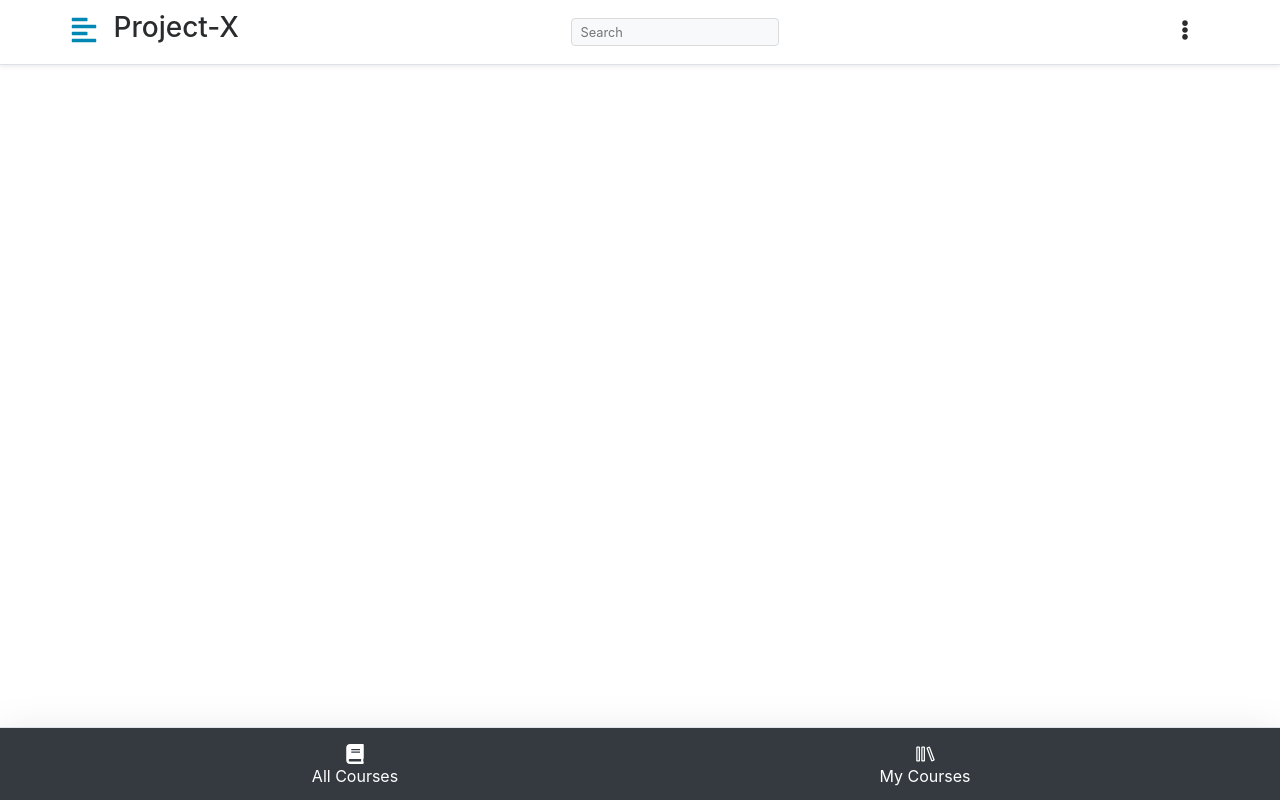
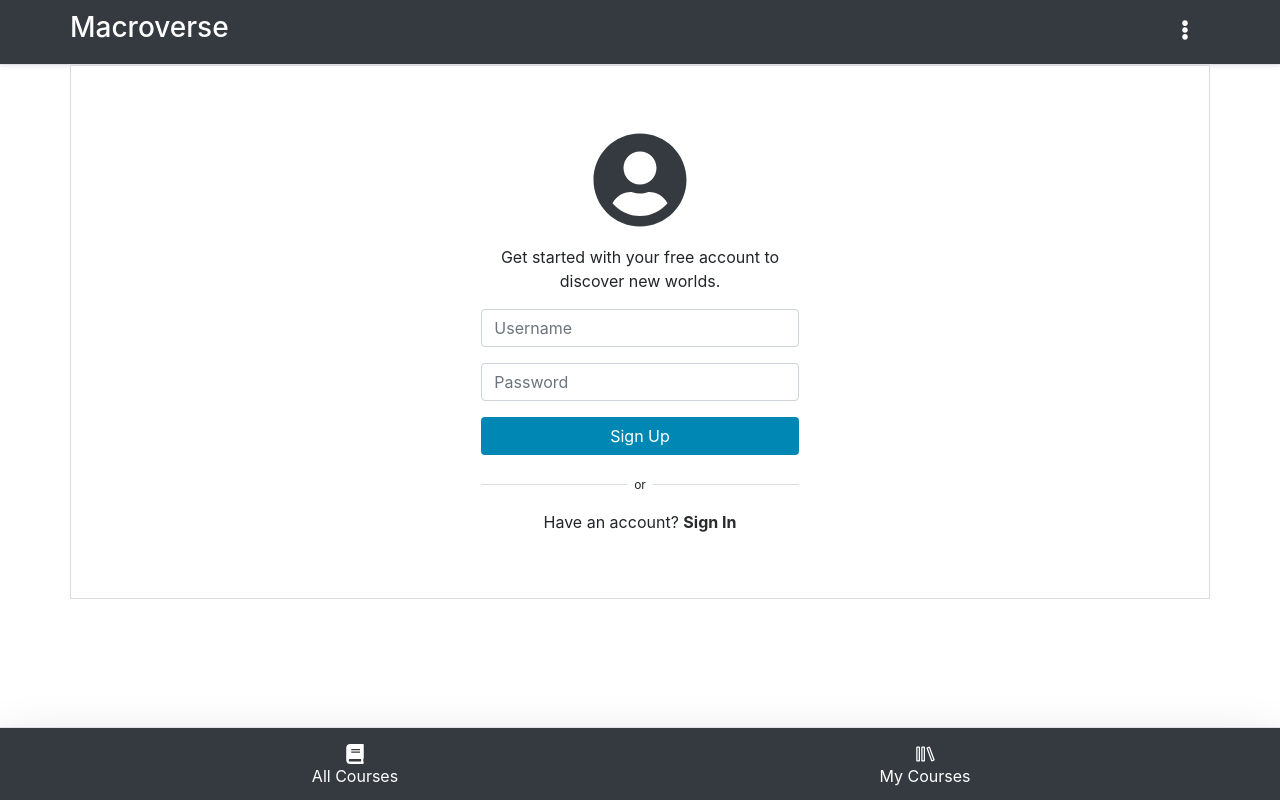
Before and after one commit to SafaErden/Appointments, a React (Create React App) app: page /signup in a window 1280 px wide. Built offline with nearby package versions, Linux system fonts and the light colour scheme.

Commit message:
create auth pages

```diff
--- a/src/App.js
+++ b/src/App.js
@@ -1,4 +1,4 @@
-import { BrowserRouter, Route, Switch } from 'react-router-dom';
+import { BrowserRouter, Route, Switch, Redirect  } from 'react-router-dom';
 import Courses from './containers/course/Courses';
 import CourseDetail from './containers/course/CourseDetail';
 import UserCourses from './containers/course/UserCourses';
@@ -8,21 +8,30 @@ import Header from './containers/header';
 import Footer from './containers/footer';
 import NoMatch from './components/noMatch';
 
+import { getCurrentUser } from './actions/authActions';
+
 const App = () => {
+    const user = getCurrentUser();
+    /*
+    if (!user) return (
+      <BrowserRouter>
+        <Redirect to="/signin" />
+      </BrowserRouter>
+    );
+    */
     return (
         <BrowserRouter>
-        <div className="container-fluid bg-white p-0 m-0  border-bottom shadow-sm">
+        <div className="container-fluid bg-dark p-0 m-0  border-bottom shadow-sm">
           <Header />
         </div>
         <div className="container p-0">
-          <Switch>{/*
+          <Switch>
               <Route path="/" exact component={Courses} />
-              <Route path="/courses"  component={Courses} />
-              <Route path="/detail/:id"  component={CourseDetail} />
+              <Route path="/courses/:id"  component={CourseDetail} />
               <Route path="/myCourses"  component={UserCourses} />
               <Route path="/signin"  component={SignIn} />
               <Route path="/signup"  component={SignUp} />
-          <Route component={NoMatch}/>*/}
+              <Route component={NoMatch}/>
           </Switch>
         </div>
 
--- a/src/containers/auth/SignIn.js
+++ b/src/containers/auth/SignIn.js
@@ -0,0 +1,78 @@
+import {useState} from 'react';
+import { useDispatch } from 'react-redux';
+import PropTypes from 'prop-types';
+import { login } from '../../actions/authActions';
+import Loader from '../../components/Loader';
+import Error from '../../components/Error';
+import {Formik, Form} from 'formik';
+import  FormikField from "../../components/FormikField";
+import {formValidationSchema} from "../../validations/formValidations";
+import {FaUnlockAlt} from "react-icons/fa";
+import {useTranslation} from "react-i18next";
+import { NavLink } from 'react-router-dom';
+
+const SignIn = props => {
+  const dispatch = useDispatch();
+  const [error, setError] = useState('');
+  const [loading, setLoading] = useState(false);
+  const {t, i18n} = useTranslation();
+
+  const handleSubmit = (values) =>{
+    setError('');
+    setLoading(true);
+    dispatch(login(values.username, values.password))
+    .then(res => {
+      if (res.error) {
+        setLoading(false);
+        setError(res.error);
+      } else {
+      }
+    })
+    .then(() => setLoading(false));
+  }
+  return (
+    <div className="row m-0 p-5 justify-content-around align-items-center theBorder bg-white">
+        <Formik onSubmit = {handleSubmit} initialValues={{email: "", username: "", password: "", passwordConfirmation: ""}} validationSchema={formValidationSchema}>
+            {({handleChange, errors, touched}) => (
+              <Form className="col-12 col-sm-9 col-md-6 col-lg-4">
+                <div className="text-center mb-3">
+                  {loading &&
+                      (<Loader loading />)
+                  }
+                  {error &&
+                      (<Error error={error} />)
+                  }
+                  <div className="display-1 text-dark pb-3">
+                    <FaUnlockAlt />
+                  </div>
+                </div>
+                <FormikField name="username" style="mt-3" type="text" placeholder="Username"  handleChange={handleChange} errors = {errors} touched={touched} />
+                <FormikField name="password" style="mt-3" type="password" placeholder="Password" handleChange={handleChange} errors= {errors}  touched={touched}/>
+
+                <div className="form-group">
+                  <button type="submit" className="btn btn-first btn-block mt-3">
+                    {t('auth.signin')}
+                  </button>
+                </div>
+                <p className="divider-text">
+                    <span className="bg-white">{t('auth.or')}</span>
+                </p>
+                <p className="text-center">
+                    Don't you have an account?{" "}
+                    <NavLink  to={`/signin`} className="font-weight-bold">{t('auth.signup')}</NavLink>{" "}
+                </p>
+              </Form>
+            )
+            }
+        </Formik>
+    </div>
+  );
+}
+SignIn.propTypes = {
+  history: PropTypes.string,
+};
+
+SignIn.defaultProps = {
+  history: '/',
+};
+export default SignIn;
--- a/src/containers/auth/SignUp.js
+++ b/src/containers/auth/SignUp.js
@@ -0,0 +1,78 @@
+import {useState} from 'react';
+import { useDispatch } from 'react-redux';
+import PropTypes from 'prop-types';
+import { register } from '../../actions/authActions';
+import Loader from '../../components/Loader';
+import Error from '../../components/Error';
+import {Formik, Form} from 'formik';
+import  FormikField from "../../components/FormikField";
+import {formValidationSchema} from "../../validations/formValidations";
+import {FaUserCircle} from "react-icons/fa";
+import {useTranslation} from "react-i18next";
+import { NavLink } from 'react-router-dom';
+
+const SignUp = props => {
+  const dispatch = useDispatch();
+  const [error, setError] = useState('');
+  const [loading, setLoading] = useState(false);
+  const {t, i18n} = useTranslation();
+  const handleSubmit = (values) =>{
+    setError('');
+    setLoading(true);
+    dispatch(register(values.username, values.email, values.password))
+    .then(res => {
+      if (res.error) {
+        setLoading(false);
+        setError(res.error);
+      } else {
+      }
+    })
+    .then(() => setLoading(false));
+  }
+  return (
+    <div className="row m-0 p-5 justify-content-around align-items-center theBorder bg-white">
+        <Formik onSubmit = {handleSubmit} initialValues={{email: "", username: "", password: "", passwordConfirmation: ""}} validationSchema={formValidationSchema}>
+            {({handleChange, errors, touched}) => (
+              <Form className="col-12 col-sm-9 col-md-6 col-lg-4">
+                <div className="text-center mb-3">
+                  {loading &&
+                      (<Loader loading />)
+                  }
+                  {error &&
+                      (<Error error={error} />)
+                  }
+                  <div className="display-1 text-dark pb-3">
+                    <FaUserCircle />
+                  </div>
+                  {t('auth.getStarted')}
+                </div>
+                <FormikField name="username" style="mt-3" type="text" placeholder="Username"  handleChange={handleChange} errors = {errors} touched={touched} />
+                <FormikField name="password" style="mt-3" type="password" placeholder="Password" handleChange={handleChange} errors= {errors}  touched={touched}/>
+
+                <div className="form-group">
+                  <button type="submit" className="btn btn-first btn-block mt-3">
+                  {t('auth.signup')}
+                  </button>
+                </div>
+                <p className="divider-text">
+                  <span className="bg-white">{t('auth.or')}</span>
+                </p>
+                <p className="text-center">
+                {t('auth.have?')}{" "}
+                  <NavLink  to={`/signIn`} className="font-weight-bold">{t('auth.signin')}</NavLink>
+                </p>
+              </Form>
+            )
+            }
+        </Formik>
+    </div>
+  );
+}
+SignUp.propTypes = {
+  history: PropTypes.string,
+};
+
+SignUp.defaultProps = {
+  history: '/',
+};
+export default SignUp;
--- a/src/containers/header/index.js
+++ b/src/containers/header/index.js
@@ -1,51 +1,28 @@
-import { NavLink, useHistory } from 'react-router-dom';
-import { FaAlignLeft, FaEllipsisV } from "react-icons/fa";
-import languageSelectorModal from './LanguageSelectorModal';
+import { NavLink } from 'react-router-dom';
+import { FaEllipsisV } from "react-icons/fa";
 import LanguageSelectorModal from './LanguageSelectorModal';
+import {useTranslation} from "react-i18next";
 
 const Head = props => {
-
-  const history = useHistory();
-  (function () {
-   if (history.location.pathname == "/" ){
-    history.push("/home/wall");
-   }
-  })();
-  const routeChange = (path) =>{
-    history.push(path);
-  }
-
+  const {t, i18n} = useTranslation();
   return (
     <div className="container p-0">
       <div
       className="row m-0 p-0 "
       style={{ height: "4rem" }}
     >
-      <div className="col-auto p-0 text-left d-flex align-items-center">
+      <div className="col p-0 text-left d-flex align-items-center">
         <h3>
-          <NavLink  to={`/category/article`}>
-            <FaAlignLeft className="mr-2 text-first"/> {"Project-X"}
-            {props.brand}
+          <NavLink className="text-white" to={`/`}>
+             {t('brand')}
           </NavLink>
         </h3>
-      </div>
-      <div className="col mr-auto d-flex align-items-center">
-        <form className="md-form w-100 d-none d-md-flex">
-          <input
-            className="form-control"
-            type="text"
-            placeholder="Search"
-            aria-label="Search"
-            className="searchBar bg-light mr-auto ml-auto theBorder rounded p-2"
-            onClick={() => routeChange('/search/writing')}
-          />
-        </form>
       </div>
       <div className="col-auto d-flex align-items-center">
         <ul className="list-inline list-unstyled m-0">
           <li className="list-inline-item pl-5">
               <div className="btn-group dropleft">
-                  <a  className="border-0 bg-white" data-toggle="dropdown" aria-haspopup="true" aria-expanded="false">
+                  <a  className="border-0 text-white" data-toggle="dropdown" aria-haspopup="true" aria-expanded="false">
                     <h4 className="d-md-none m-0 p-0">
                       <FaEllipsisV />
                     </h4>
@@ -60,7 +37,7 @@ const Head = props => {
                       data-toggle="modal"
                       data-target="#languageSelectorModal"
                     >
-                      Language
+                      {t('language')}
                     </a>
                     <div className="dropdown-divider"></div>
                     <a
@@ -69,7 +46,7 @@ const Head = props => {
                       data-toggle="modal"
                       data-target="#signOut"
                     >
-                      SignOut
+                       {t('auth.signout')}
                     </a>
                 </div>
               </div>
--- a/src/reducers/index.js
+++ b/src/reducers/index.js
@@ -1,7 +1,8 @@
 import { combineReducers } from 'redux';
 import authReducer from './authReducer';
 import appointmentReducer from './appointmentReducer';
+import courseReducer from './courseReducer';
 
-const rootReducer = combineReducers({authReducer, appointmentReducer});
+const rootReducer = combineReducers({authReducer, appointmentReducer, courseReducer});
 
 export default rootReducer;
--- a/src/translations/en.json
+++ b/src/translations/en.json
@@ -1,4 +1,12 @@
-{
+{   "brand": "Macroverse",
+    "language": "Language",
+    "selectLanguage": "Select your preferred language.",
+    "languages ": {
+        "en": "English",
+        "tr": "Turkish"
+    },
+    "close": "Close",
+    "noCourse": "No course found!",
     "validation": {
         "blank": "Can't be blank",
         "min2": "Minimum 2 characters required",
@@ -11,6 +19,7 @@
     "auth": {
         "signup": "Sign Up",
         "signin": "Sign In",
+        "signout": "Sign Out",
         "remind": "Reminder",
         "getStarted": "Get started with your free account to discover new worlds.",
         "username": "User name",
--- a/src/translations/tr.json
+++ b/src/translations/tr.json
@@ -1,4 +1,12 @@
-{
+{   "brand": "Macroverse",
+    "language": "Dil",
+    "selectLanguage": "Dil seçimini yapın.",
+    "languages ": {
+        "en": "İngilizce",
+        "tr": "Türkçe"
+    },
+    "close": "Kapat",
+    "noCourse": "Hiç kurs bulunamadı!",
     "validation": {
     "blank": "Boş bırakılamaz.",
     "min2": "En az iki karakterden oluşmalıdır.",
@@ -11,6 +19,7 @@
 "auth" : {
     "signup": "Hesap Oluştur",
     "signin": "Giriş Yap",
+    "signout": "Çıkış Yap",
     "remind": "Hatırlatıcı",
     "getStarted": "Ücretsiz hesabınızı başlatın ve yeni dünyalar keşfedin",
     "username": "Kullanıcı Adı",
```
Also changed, not shown: src/actions/courseActions.js (+5 -31 lines), src/containers/course/Courses.js (+40 -0 lines), src/containers/header/LanguageSelectorModal.js (+5 -4 lines), src/reducers/appointmentReducer.js (+5 -3 lines), src/reducers/courseReducer.js (added, +30 -0 lines).
